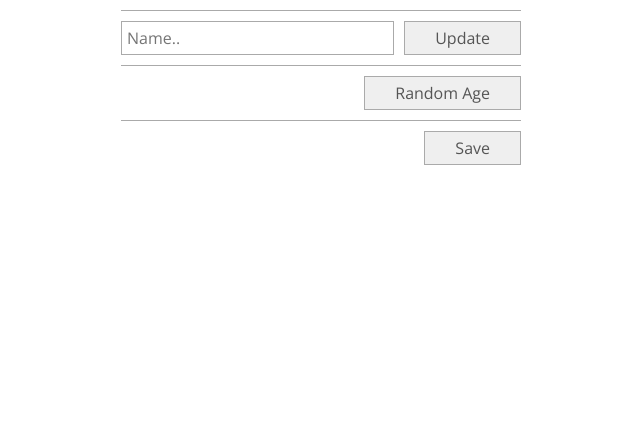
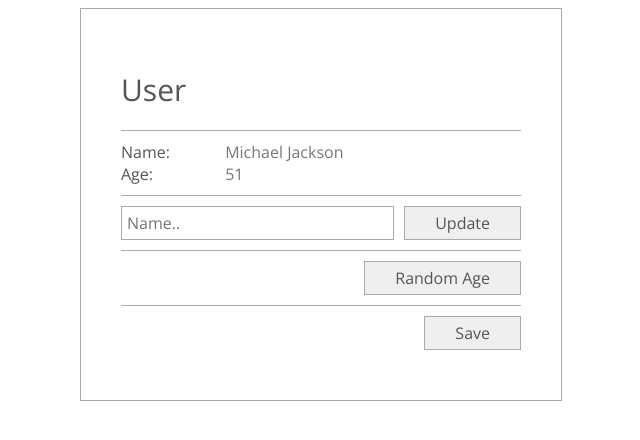
Before and after one commit to johncol/udemy-course-typescript-web-framework, a website built with Parcel: page index.html in a window 1280 px wide. Shown: the whole page, without its empty margins (319-959 px from the left). Built offline with nearby package versions, Linux system fonts and the light colour scheme; data requests are answered from the project's data file.

Commit message:
Support complex view classes
Which contain other view classes

```diff
--- a/index.html
+++ b/index.html
@@ -10,7 +10,7 @@
     <link rel="stylesheet" href="./styles.css" />
   </head>
   <body>
-    <div id="user-form"></div>
+    <div id="app"></div>
     <script src="./src/index.ts"></script>
   </body>
 </html>
--- /dev/null
+++ b/src/framework/view/RegionlessView.ts
@@ -0,0 +1,10 @@
+import { Model, MayHaveId } from './../model/Model';
+import { View, RegionsMap } from './View';
+
+export abstract class RegionlessView<T extends Model<U>, U extends MayHaveId> extends View<T, U> {
+  regionsMap = (): RegionsMap => {
+    return {};
+  };
+
+  renderRegions = (): void => {};
+}
--- /dev/null
+++ b/src/framework/view/SimpleView.ts
@@ -0,0 +1,14 @@
+import { Model, MayHaveId } from './../model/Model';
+import { View, EventsMap, RegionsMap } from './View';
+
+export abstract class SimpleView<T extends Model<U>, U extends MayHaveId> extends View<T, U> {
+  eventsMap = (): EventsMap => {
+    return {};
+  };
+
+  regionsMap = (): RegionsMap => {
+    return {};
+  };
+
+  renderRegions = (): void => {};
+}
--- a/src/framework/view/View.ts
+++ b/src/framework/view/View.ts
@@ -3,10 +3,15 @@
 
 export type EventsMap = { [key: string]: () => void };
 export type HtmlTemplate = string;
+export type Selector = string;
+export type RegionsMap = { [key: string]: Selector };
+export type ElementsMap = { [key: string]: Element };
 
 export abstract class View<T extends Model<U>, U extends MayHaveId> {
   abstract template(): HtmlTemplate;
   abstract eventsMap(): EventsMap;
+  abstract regionsMap(): RegionsMap;
+  abstract renderRegions(fragment: DocumentFragment): void;
 
   constructor(protected parent: Element, protected model: T) {
     this.bindModel();
@@ -16,8 +21,21 @@
     const template: HTMLTemplateElement = document.createElement('template');
     template.innerHTML = this.template();
     this.bindEvents(template.content);
+    this.renderRegions(template.content);
     this.parent.innerHTML = '';
     this.parent.append(template.content);
+  };
+
+  protected getElementsMap = (fragment: DocumentFragment): ElementsMap => {
+    const elements: ElementsMap = {};
+    const regionsMap: RegionsMap = this.regionsMap();
+    for (let region in regionsMap) {
+      const element: Element | null = fragment.querySelector(regionsMap[region]);
+      if (element) {
+        elements[region] = element;
+      }
+    }
+    return elements;
   };
 
   private bindModel = (): void => {
--- a/src/index.ts
+++ b/src/index.ts
@@ -1,17 +1,18 @@
 import { User, UserProps } from './model/User';
 import { Events } from './framework/model/Events';
 import { Collection } from './framework/model/Collection';
-import { UserForm } from './view/UserForm';
+import { UserCard } from './view/UserCard';
 
-const container: Element | null = document.getElementById('user-form');
+const container: Element | null = document.getElementById('app');
 if (!container) {
-  throw new Error('#user-form not found');
+  throw new Error('#app not found');
 }
 
 const collection: Collection<User, UserProps> = User.collection();
-collection.fetch();
 collection.on(Events.fetch, () => {
   collection.data.forEach((user: User) => {
-    new UserForm(container, user).render();
+    new UserCard(container, user).render();
   });
 });
+
+collection.fetch();
--- /dev/null
+++ b/src/view/UserCard.ts
@@ -0,0 +1,29 @@
+import { HtmlTemplate, RegionsMap, ElementsMap } from './../framework/view/View';
+import { EventlessView } from './../framework/view/EventlessView';
+import { User, UserProps } from './../model/User';
+import { UserInfo } from './UserInfo';
+import { UserForm } from './UserForm';
+
+export class UserCard extends EventlessView<User, UserProps> {
+  template = (): HtmlTemplate => {
+    return `
+      <div class="user-card">
+        <div data-role="user-info"></div>
+        <div data-role="user-form"></div>
+      </div>
+    `;
+  };
+
+  regionsMap = (): RegionsMap => {
+    return {
+      userInfo: '[data-role="user-info"]',
+      userForm: '[data-role="user-form"]',
+    };
+  };
+
+  renderRegions = (fragment: DocumentFragment): void => {
+    const elementsMap: ElementsMap = this.getElementsMap(fragment);
+    new UserInfo(elementsMap['userInfo'], this.model).render();
+    new UserForm(elementsMap['userForm'], this.model).render();
+  };
+}
--- a/src/view/UserForm.ts
+++ b/src/view/UserForm.ts
@@ -1,7 +1,8 @@
-import { View, EventsMap, HtmlTemplate } from './../framework/view/View';
+import { EventsMap, HtmlTemplate } from './../framework/view/View';
 import { UserProps, User } from './../model/User';
+import { RegionlessView } from '../framework/view/RegionlessView';
 
-export class UserForm extends View<User, UserProps> {
+export class UserForm extends RegionlessView<User, UserProps> {
   template = (): HtmlTemplate => {
     return `
       <form class="user-form" autocomplete="off">
--- a/src/view/UserInfo.ts
+++ b/src/view/UserInfo.ts
@@ -1,8 +1,8 @@
 import { HtmlTemplate } from './../framework/view/View';
-import { EventlessView } from '../framework/view/EventlessView';
 import { UserProps, User } from './../model/User';
+import { SimpleView } from '../framework/view/SimpleView';
 
-export class UserInfo extends EventlessView<User, UserProps> {
+export class UserInfo extends SimpleView<User, UserProps> {
   template = (): HtmlTemplate => {
     return `
       <div>
--- a/styles.css
+++ b/styles.css
@@ -42,9 +42,11 @@
   border-color: #666;
 }
 
-.user-form {
+.user-card {
   max-width: 400px;
   margin: 0 auto;
+  padding: 40px;
+  border: 1px solid #aaa;
 }
 
 .user-form__attr {
```
